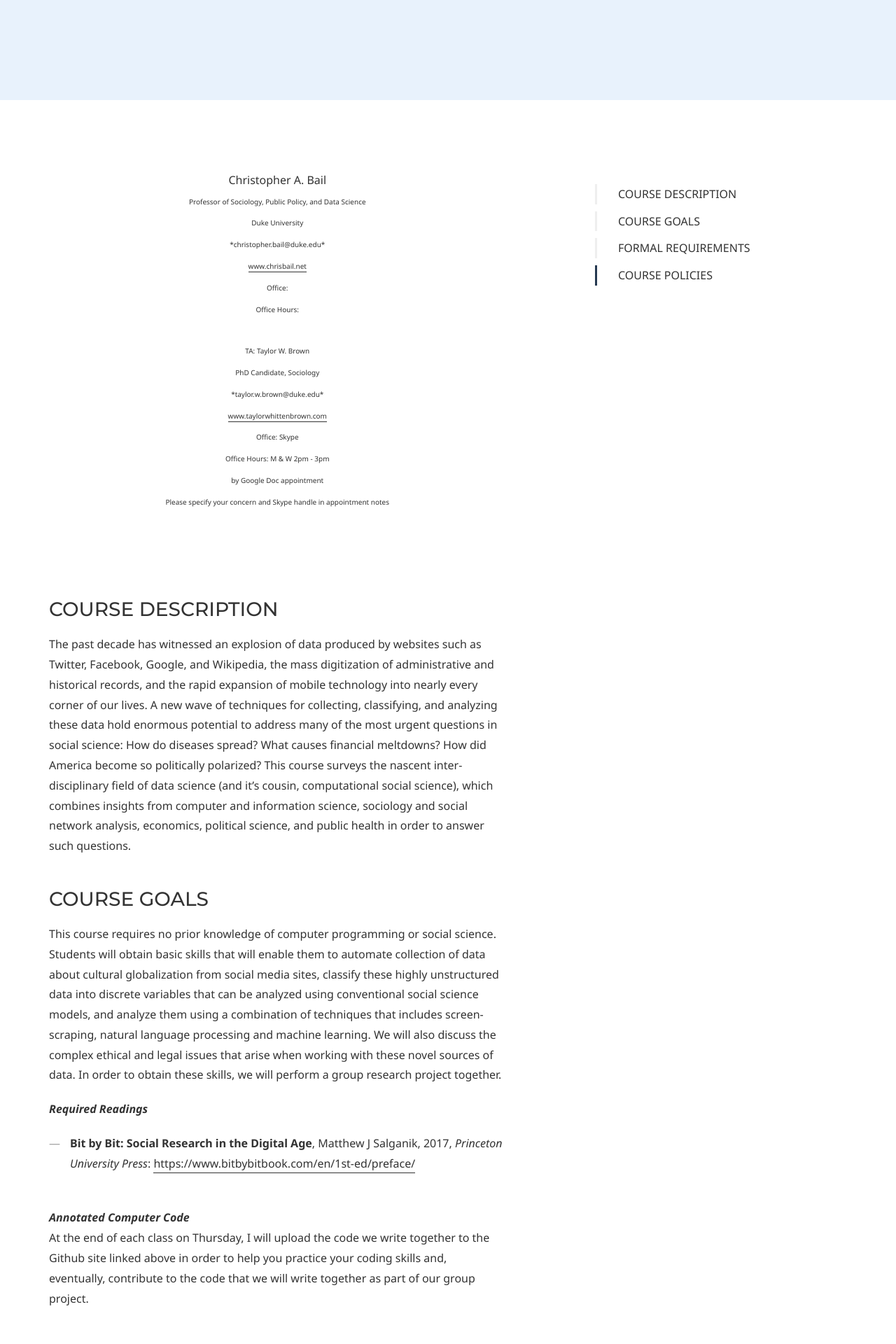
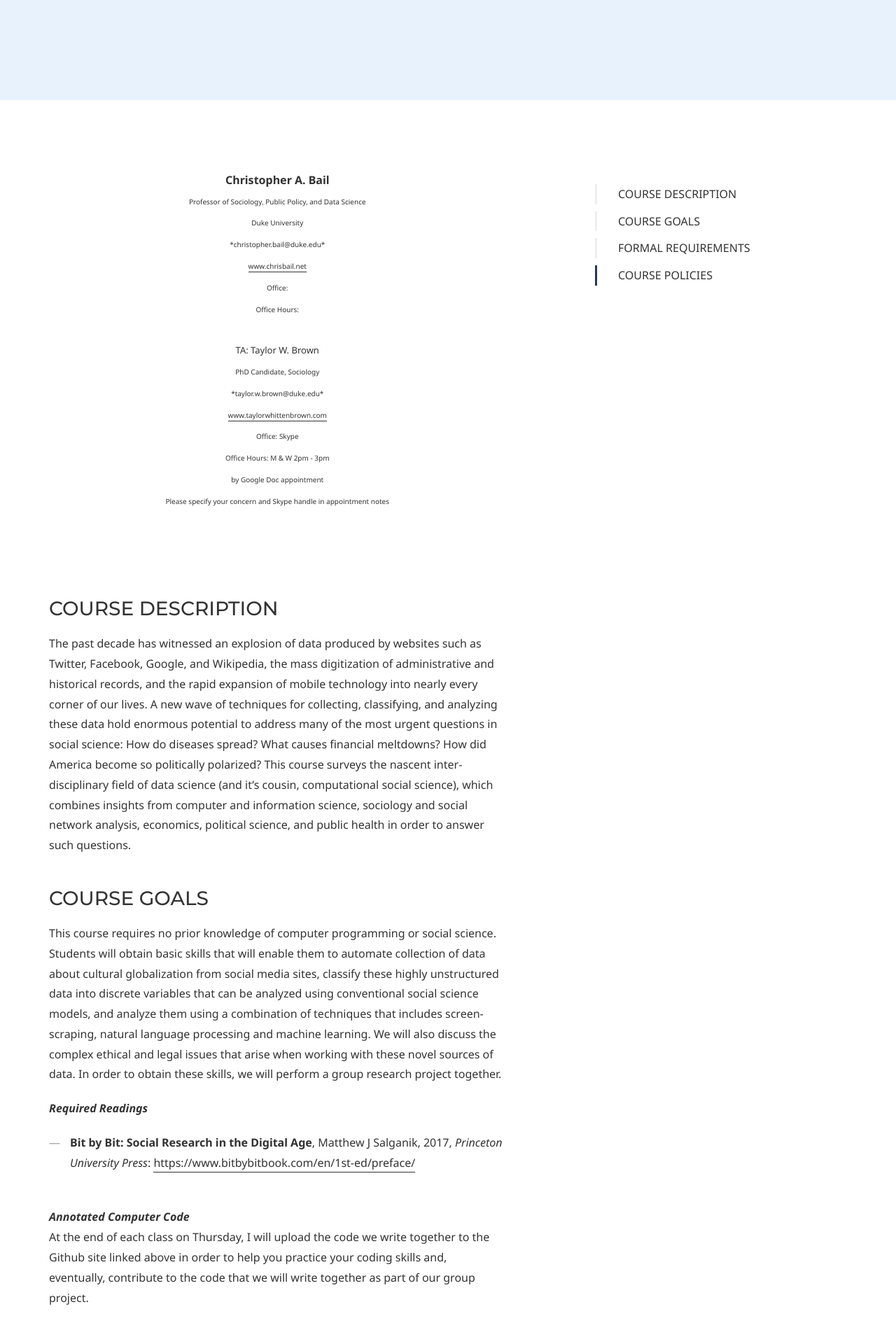
Before and after one commit to dssoc/dssoc.github.io, a Jekyll site: the page built from syllabus.md, in a window 1280 px wide. Shown: the part 376-2296 px from the top of the page at 70% size. Built offline with Jekyll 4.4.1, drawn with Linux system fonts in a browser that asks for light colours; some web fonts are replaced.

Commit message:
udate schedule etc

```diff
--- a/syllabus.md
+++ b/syllabus.md
@@ -21,24 +21,24 @@ micro_nav: true
 ---
 
 <p align="center">
-Christopher A. Bail <br>
-<font size="-5">Professor of Sociology, Public Policy, and Data Science <br>
-Duke University <br>
-*christopher.bail@duke.edu* <br>
-<a href="www.chrisbail.net">www.chrisbail.net</a> <br>
-Office: <br>
+<b>Christopher A. Bail</b> <br/>
+<font size="-2">Professor of Sociology, Public Policy, and Data Science <br/>
+Duke University <br/>
+*christopher.bail@duke.edu* <br/>
+<a href="www.chrisbail.net">www.chrisbail.net</a> <br/>
+Office: <br/>
 Office Hours: </font>
-<br><br>
+<br/><br/>
 
 
-<font size="-2">TA: Taylor W. Brown </font><br>
-<font size="-5">PhD Candidate, Sociology <br>
-*taylor.w.brown@duke.edu* <br>
-<a href="www.taylorwhittenbrown.com">www.taylorwhittenbrown.com</a> <br>
-Office: Skype <br>
-Office Hours: M & W 2pm - 3pm <br>
-by Google Doc appointment <br>
-Please specify your concern and Skype handle in appointment notes <br></font>
+<font size="-1">TA: Taylor W. Brown </font><br/>
+<font size="-2">PhD Candidate, Sociology <br/>
+*taylor.w.brown@duke.edu* <br/>
+<a href="www.taylorwhittenbrown.com">www.taylorwhittenbrown.com</a> <br/>
+Office: Skype <br/>
+Office Hours: M & W 2pm - 3pm <br/>
+by Google Doc appointment <br/>
+Please specify your concern and Skype handle in appointment notes <br/></font>
 </p>
 <br/><br/>
 
```
Also changed, not shown: index.md (+1 -1 lines).
